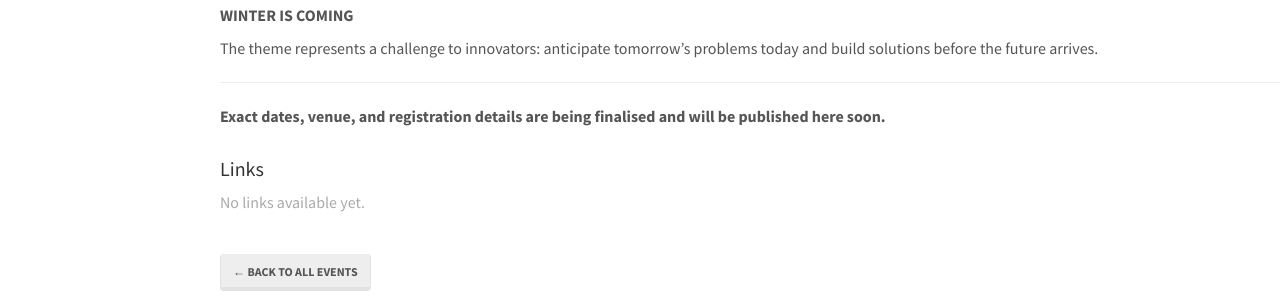
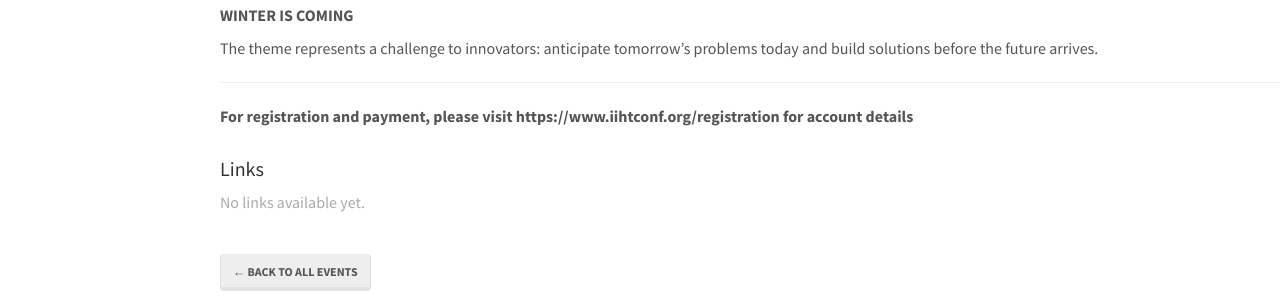
Before and after one commit to amygdalaaiindia/amygdalaaiindia.github.io, a Jekyll site: the page built from _events/tech4change-dec2026.md, in a window 1280 px wide and 900 px high, scrolled down 1089 px. Shown: the part 268-568 px from the top of the window. Built offline with Jekyll 4.4.1, drawn with Linux system fonts in a browser that asks for light colours; nearby versions of some CDN libraries.

Commit message:
Update tech4change-dec2026.md

```diff
--- a/_events/tech4change-dec2026.md
+++ b/_events/tech4change-dec2026.md
@@ -59,5 +59,4 @@ problems today and build solutions before the future arrives.
 
 ---
 
-**Exact dates, venue, and registration details are being finalised and
-will be published here soon.**
+**For registration and payment, please visit https://www.iihtconf.org/registration for account details**
```
